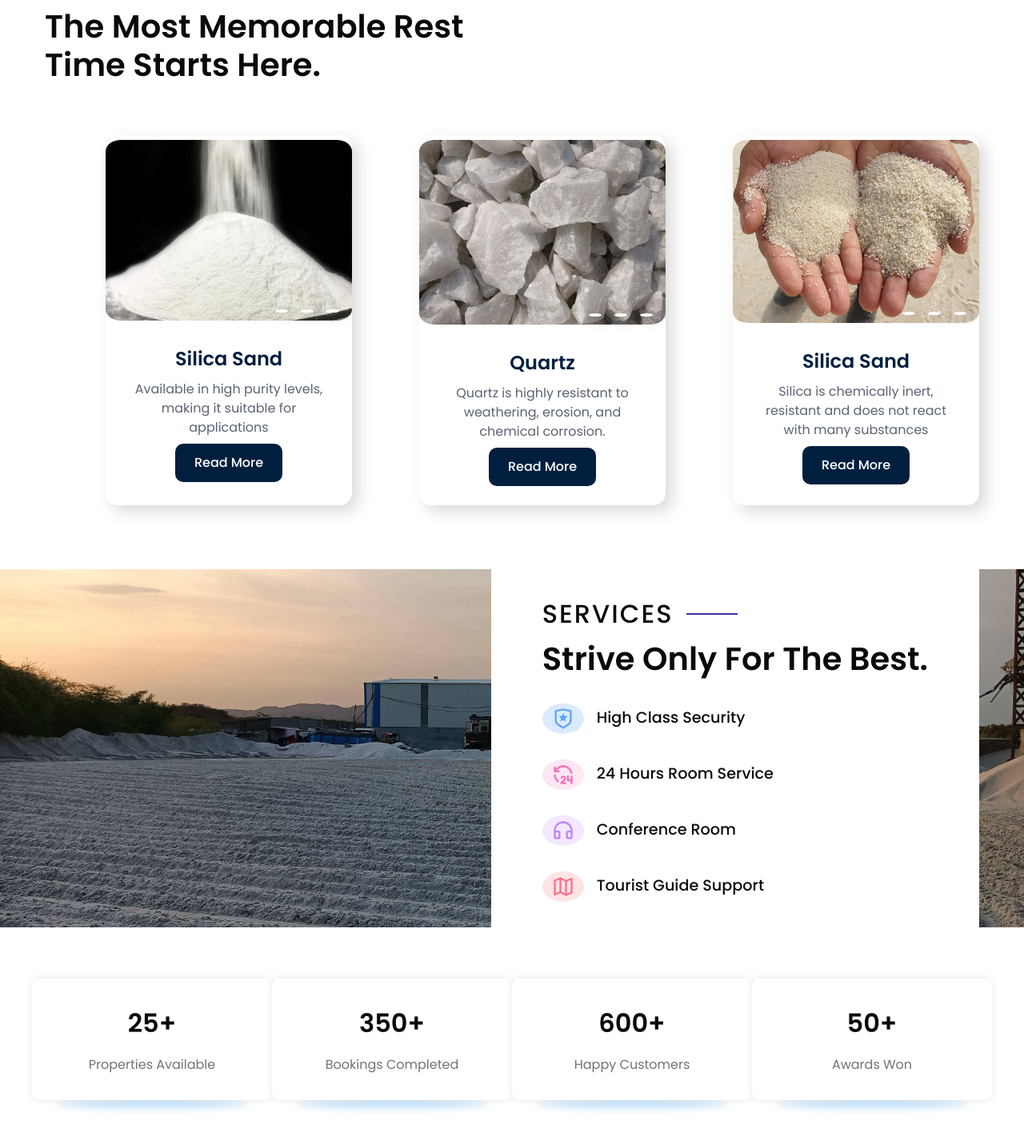
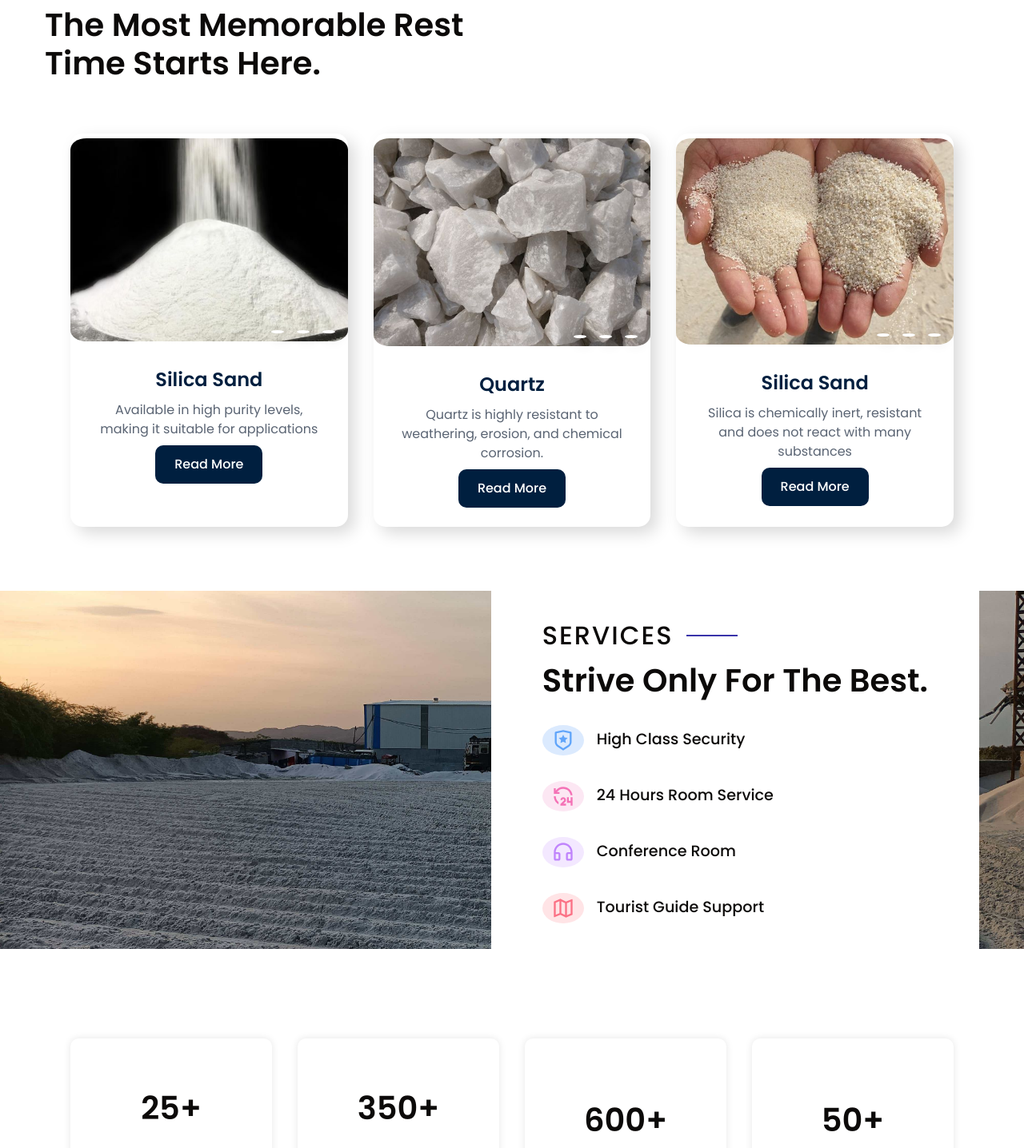
Before and after one commit to aakriti-khanna/Quartz, a React (Vite) app in the folder client/: page / in a window 1280 px wide. Shown: the part 1330-2766 px from the top of the page at 80% size. Built offline with nearby package versions, Linux system fonts and the light colour scheme.

Commit message:
responsive

```diff
--- a/client/src/Components/LandingPage/Banner/Banner.css
+++ b/client/src/Components/LandingPage/Banner/Banner.css
@@ -1,14 +1,54 @@
+@import url("https://fonts.googleapis.com/css2?family=Poppins:wght@400;500;600;700&display=swap");
+
+:root {
+  --primary-color: #3933a9;
+  --primary-color-dark: #2c41a1ea;
+  --secondary-color: #001f3f;
+  --accent-color: #0052cc;
+  --text-dark: #0c0a09;
+  --text-light: #78716c;
+  --text-muted: #5a6473;
+  --white: #ffffff;
+  --max-width: 1200px;
+  --bg-blue: #e0f7fa;
+  --bg-grey: #eceff1;
+}
+
+* {
+  padding: 0;
+  margin: 0;
+  box-sizing: border-box;
+}
+
+html,
+body {
+  scroll-behavior: smooth;
+}
+
+body {
+  font-family: "Poppins", sans-serif;
+}
+
 .section__container.banner__container {
-    padding: 4rem 0;
+  padding: 4rem 1rem;
 }
 
 .banner__content {
   display: flex;
-    justify-content: space-around;
+  flex-direction: column;
+  justify-content: center;
   align-items: center;
 }
 
-  /* .banner__card {
+@media (min-width: 768px) {
+  .banner__content {
+    flex-direction: row;
+    justify-content: space-around;
+  }
+}
+
+.banner__card {
+  position: relative;
   text-align: center;
   flex: 1;
   padding: 2rem;
@@ -16,10 +56,36 @@
   border-radius: 10px;
   box-shadow: 0 0 10px rgba(0, 0, 0, 0.1);
   transition: transform 0.3s ease-in-out;
-  } */
+  margin: 1rem 0;
+  display: flex;
+  flex-direction: column;
+  justify-content: center;
+  height: 250px; /* Fixed height for uniform size */
+}
+
+@media (min-width: 768px) {
+  .banner__card {
+    margin: 1rem;
+  }
+}
 
 .banner__card:hover {
   transform: translateY(-5px);
+}
+
+.banner__card::after {
+  content: "";
+  position: absolute;
+  bottom: -10px;
+  left: 50%;
+  transform: translateX(-50%);
+  width: 80%;
+  height: 10px;
+  background-color: #a0d0f6;
+  border-radius: 50%;
+  z-index: -1;
+  opacity: 0.7;
+  filter: blur(5px);
 }
 
 .banner__card h4 {
@@ -33,29 +99,32 @@
   margin-top: 1rem;
 }
 
-  .banner__card {
-    position: relative; /* Add this to make positioning the shadow easier */
-    text-align: center;
-    flex: 1;
-    padding: 2rem;
-    background-color: var(--white);
-    border-radius: 10px;
-    box-shadow: 0 0 10px rgba(0, 0, 0, 0.1);
-    transition: transform 0.3s ease-in-out;
+/* Adjustments for smaller screens */
+@media (max-width: 576px) {
+  .banner__card h4 {
+    font-size: 1.5rem;
   }
 
-  /* Add a pseudo-element for the shadow */
-  .banner__card::after {
-    content: "";
-    position: absolute;
-    bottom: -10px; /* Adjust this value to control the distance of the shadow */
-    left: 50%;
-    transform: translateX(-50%);
-    width: 80%;
-    height: 10px; /* Adjust the height of the shadow */
-    background-color: #a0d0f6; /* Light blue color */
-    border-radius: 50%;
-    z-index: -1; /* Ensure the shadow is behind the card */
-    opacity: 0.7; /* Adjust the opacity of the shadow */
-    filter: blur(5px); /* Add a blur effect to the shadow */
+  .banner__card p {
+    font-size: 1rem;
   }
+
+  .section__container.banner__container {
+    padding: 2rem 1rem;
+  }
+}
+
+/* Additional adjustments for larger screens */
+@media (min-width: 1200px) {
+  .banner__card h4 {
+    font-size: 2.5rem;
+  }
+
+  .banner__card p {
+    font-size: 1.25rem;
+  }
+
+  .section__container.banner__container {
+    padding: 6rem 2rem;
+  }
+}
--- a/client/src/Components/LandingPage/FAQ/Faq.css
+++ b/client/src/Components/LandingPage/FAQ/Faq.css
@@ -1,58 +1,62 @@
+@import url("https://fonts.googleapis.com/css2?family=Poppins:wght@400;500;600;700&display=swap");
 
-
-  .faqs-item {
-    margin-bottom: 20px; /* Adjust as needed */
+:root {
+  --primary-color: #3933a9;
+  --primary-color-dark: #2c41a1ea;
+  --secondary-color: #001f3f;
+  --accent-color: #0052cc;
+  --text-dark: #0c0a09;
+  --text-light: #78716c;
+  --text-muted: #5a6473;
+  --white: #ffffff;
+  --max-width: 1200px;
+  --bg-blue: #e0f7fa;
+  --bg-grey: #eceff1;
 }
 
-  .faqs-question {
-    cursor: pointer;
-    display: flex;
-    align-items: center;
-    justify-content: space-between;
-    padding: 10px;
-    border: 1px solid #ccc;
-    border-radius: 5px;
-    background-color: #f9f9f9;
+* {
+  padding: 0;
+  margin: 0;
+  box-sizing: border-box;
 }
 
-  .faqs-question:hover {
-    background-color: #e9e9e9;
+html,
+body {
+  scroll-behavior: smooth;
 }
 
-  .faqs-answer {
-    padding: 10px;
-    border: 1px solid #ccc;
-    border-top: none;
-    border-radius: 0 0 5px 5px;
-    background-color: #fff;
+body {
+  font-family: "Poppins", sans-serif;
 }
 
 .faqs-container {
   display: flex;
+  flex-direction: row;
   justify-content: space-between;
+  flex-wrap: wrap;
+  gap: 20px;
 }
 
 .faqs-list {
   width: calc(50% - 10px);
 }
 
-
-
+@media (max-width: 768px) {
+  .faqs-list {
+    width: 100%;
+  }
+}
 
 .faqs-section {
   background: linear-gradient(135deg, #e0eafc, #cfdef3);
   padding: 30px;
   border-radius: 12px;
   box-shadow: 0 4px 15px rgba(0, 0, 0, 0.2);
-  /* width: 60%; */
-  /* max-width: 600px; */
-  height: auto; /* Adjust height to fit content */
-  margin-bottom: 20px; /* Add margin to separate from the card */
-  margin-right: 55px;
-  font-family: 'Verdana', sans-serif;
+  height: auto;
+  margin-bottom: 20px;
+  font-family: 'Poppins', sans-serif;
   font-size: 18px;
-  margin-top: 50px; /* Adjust as needed */
-  width: 100% !important;
+  width: 100%;
 }
 
 .faqs-section h3 {
--- a/client/src/Components/LandingPage/Product/Product.css
+++ b/client/src/Components/LandingPage/Product/Product.css
@@ -3,11 +3,11 @@
 :root {
   --primary-color: #3933a9;
   --primary-color-dark: #2c41a1ea;
-  --secondary-color: #001f3f; /* Dark blue for accents */
-  --accent-color: #0052cc; /* Light blue for softer accents */
+  --secondary-color: #001f3f;
+  --accent-color: #0052cc;
   --text-dark: #0c0a09;
   --text-light: #78716c;
-  --text-muted: #5a6473; /* New muted text color */
+  --text-muted: #5a6473;
   --white: #ffffff;
   --max-width: 1200px;
   --bg-blue: #e0f7fa;
@@ -33,23 +33,22 @@ body {
 .room__grid {
   margin-top: 4rem;
   display: grid;
-  grid-template-columns: repeat(auto-fit, minmax(312px, 3fr));
-  gap: 5rem; /* Increased gap between cards */
-  margin-left: 4.5rem;
+  grid-template-columns: repeat(auto-fit, minmax(300px, 1fr));
+  gap: 2rem; /* Reduced gap for smaller screens */
+  padding: 0 2rem; /* Adjusted padding for smaller screens */
 }
 
 .room__card {
   overflow: hidden;
-  border-radius: 15px; /* Increased border-radius for a smoother look */
-  box-shadow: 8px 8px 20px rgba(0, 0, 0, 0.15); /* Enhanced box shadow */
+  border-radius: 15px;
+  box-shadow: 8px 8px 20px rgba(0, 0, 0, 0.15);
   transition: transform 0.3s ease, box-shadow 0.3s ease;
   background-color: var(--white);
-  margin-left: 4px;
 }
 
 .room__card:hover {
   transform: translateY(-10px);
-  box-shadow: 15px 15px 30px rgba(0, 0, 0, 0.2); /* More pronounced shadow on hover */
+  box-shadow: 15px 15px 30px rgba(0, 0, 0, 0.2);
 }
 
 .room__card__image {
@@ -61,11 +60,11 @@ body {
   width: 100%;
   height: auto;
   display: block;
-  transition: transform 0.3s ease; /* Smooth image zoom on hover */
+  transition: transform 0.3s ease;
 }
 
 .room__card:hover .room__card__image img {
-  transform: scale(1.05); /* Slight zoom effect on hover */
+  transform: scale(1.05);
 }
 
 .room__card__icons {
@@ -85,14 +84,14 @@ body {
   font-size: 1.5rem;
   background-color: var(--white);
   border-radius: 100%;
-  box-shadow: 5px 5px 15px rgba(0, 0, 0, 0.3); /* Enhanced icon shadow */
+  box-shadow: 5px 5px 15px rgba(0, 0, 0, 0.3);
   cursor: pointer;
-  transition: transform 0.3s ease, box-shadow 0.3s ease; /* Smooth transition for icon effects */
+  transition: transform 0.3s ease, box-shadow 0.3s ease;
 }
 
 .room__card__icons span:hover {
-  transform: translateY(-3px); /* Lift effect on hover */
-  box-shadow: 8px 8px 20px rgba(0, 0, 0, 0.4); /* More pronounced shadow on hover */
+  transform: translateY(-3px);
+  box-shadow: 8px 8px 20px rgba(0, 0, 0, 0.4);
 }
 
 .room__card__icons span:nth-child(1) {
@@ -103,49 +102,162 @@ body {
   color: #c084fc;
 }
 
-room__card__icons span:nth-child(3) {
+.room__card__icons span:nth-child(3) {
   color: #60a5fa;
 }
 
 .room__card__details {
-  padding: 1.5rem; /* Increased padding for better spacing */
-  text-align: center; /* Center-align text */
+  padding: 1.5rem;
+  text-align: center;
 }
 
 .room__card h4 {
   margin-bottom: 0.5rem;
-  font-size: 1.5rem; /* Increased font size */
-  font-weight: 600; /* Increased font weight */
+  font-size: 1.5rem;
+  font-weight: 600;
   color: var(--secondary-color);
 }
 
 .room__card p {
   margin-bottom: 0.5rem;
   color: var(--text-muted);
-  font-size: 1rem; /* Adjusted font size for consistency */
+  font-size: 1rem;
 }
 
 .room__card h5 {
   margin-bottom: 1rem;
-  font-size: 1.2rem; /* Increased font size */
-  font-weight: 500; /* Adjusted font weight */
+  font-size: 1.2rem;
+  font-weight: 500;
   color: var(--primary-color);
 }
 
 .room__card .btn {
-  padding: 0.75rem 1.5rem; /* Adjusted padding */
+  padding: 0.75rem 1.5rem;
   outline: none;
   border: none;
   font-size: 1rem;
   font-weight: 500;
   color: var(--white);
   background-color: var(--secondary-color);
-  border-radius: 10px; /* Increased border-radius for a smoother look */
+  border-radius: 10px;
   cursor: pointer;
-  transition: background-color 0.3s ease, transform 0.3s ease; /* Added transform transition */
+  transition: background-color 0.3s ease, transform 0.3s ease;
 }
 
 .room__card .btn:hover {
   background-color: var(--accent-color);
-  transform: translateY(-3px); /* Lift effect on hover */
+  transform: translateY(-3px);
 }
+
+/* Responsive design adjustments */
+@media (max-width: 1024px) {
+  .room__grid {
+    gap: 3rem;
+    padding: 0 1rem;
+  }
+
+  .room__card__details {
+    padding: 1rem;
+  }
+
+  .room__card h4 {
+    font-size: 1.4rem;
+  }
+
+  .room__card p {
+    font-size: 0.95rem;
+  }
+
+  .room__card h5 {
+    font-size: 1.1rem;
+  }
+
+  .room__card .btn {
+    padding: 0.5rem 1rem;
+    font-size: 0.9rem;
+  }
+}
+
+@media (max-width: 768px) {
+  .room__grid {
+    gap: 2rem;
+    padding: 0 1rem;
+  }
+
+  .room__card__details {
+    padding: 1rem;
+  }
+
+  .room__card h4 {
+    font-size: 1.3rem;
+  }
+
+  .room__card p {
+    font-size: 0.9rem;
+  }
+
+  .room__card h5 {
+    font-size: 1rem;
+  }
+
+  .room__card .btn {
+    padding: 0.5rem 1rem;
+    font-size: 0.85rem;
+  }
+}
+
+@media (max-width: 480px) {
+  .room__grid {
+    gap: 1.5rem;
+    padding: 0 0.5rem;
+  }
+
+  .room__card__details {
+    padding: 0.75rem;
+  }
+
+  .room__card h4 {
+    font-size: 1.2rem;
+  }
+
+  .room__card p {
+    font-size: 0.85rem;
+  }
+
+  .room__card h5 {
+    font-size: 0.9rem;
+  }
+
+  .room__card .btn {
+    padding: 0.5rem 0.75rem;
+    font-size: 0.8rem;
+  }
+}
+
+@media (max-width: 350px) {
+  .room__grid {
+    gap: 1rem;
+    padding: 0 0.25rem;
+  }
+
+  .room__card__details {
+    padding: 0.5rem;
+  }
+
+  .room__card h4 {
+    font-size: 1.1rem;
+  }
+
+  .room__card p {
+    font-size: 0.8rem;
+  }
+
+  .room__card h5 {
+    font-size: 0.8rem;
+  }
+
+  .room__card .btn {
+    padding: 0.4rem 0.6rem;
+    font-size: 0.75rem;
+  }
+}
--- a/client/src/Components/Nav.jsx
+++ b/client/src/Components/Nav.jsx
@@ -478,7 +478,7 @@ const Nav = () => {
         <div className="logo">
           <img src={logo} alt="Logo" />
         </div>
-        <span className='text-white'>
+        <span className='text-white navDescription'>
           <h1 className='text-xl'> Silica Floor Industries</h1>
           <h4 className='text-sm'>A Steps Towards Quality</h4>
         </span>
--- a/client/src/Pages/Home.jsx
+++ b/client/src/Pages/Home.jsx
@@ -21,7 +21,7 @@ const Home = () => {
     // <div>Home</div>
     <>
 
-    <div className="Home">
+    <div className="Home ">
 
       <div className="Carousel-About">
         <Carousel />
```
Also changed, not shown: client/src/Components/Footer/footer.css (+56 -0 lines), client/src/Components/Footer/footer.jsx (+18 -20 lines), client/src/Components/Nav.css (+59 -12 lines). Lines whose indentation alone changed are shown as unchanged.
